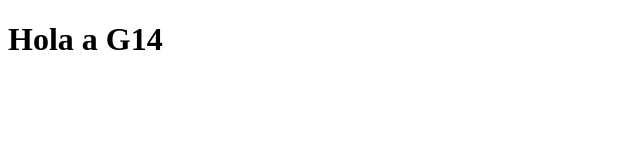
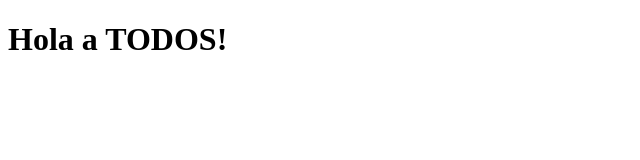
Before and after one commit to Aldesigncode/gitGitHubColaborativo_14, a plain HTML site: page index.html in a window 1280 px wide. Shown: the whole page, without its empty margins (0-640 px from the left). Drawn offline with Linux system fonts and the light colour scheme.

Commit message:
trabajando en rama Development

```diff
--- a/index.html
+++ b/index.html
@@ -7,6 +7,6 @@
     <title>Document</title>
 </head>
 <body>
-    <h1>Hola a G14</h1>
+    <h1>Hola a TODOS!</h1>
 </body>
 </html>
```
